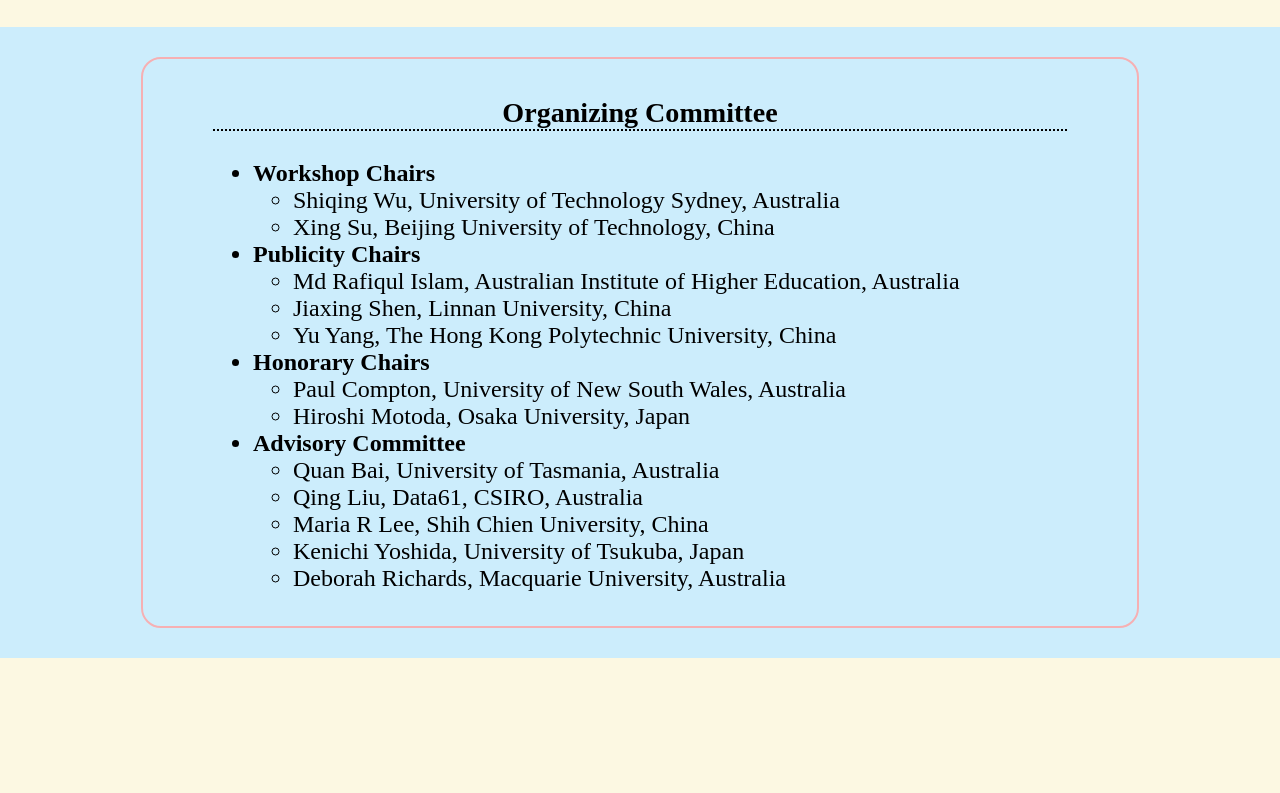
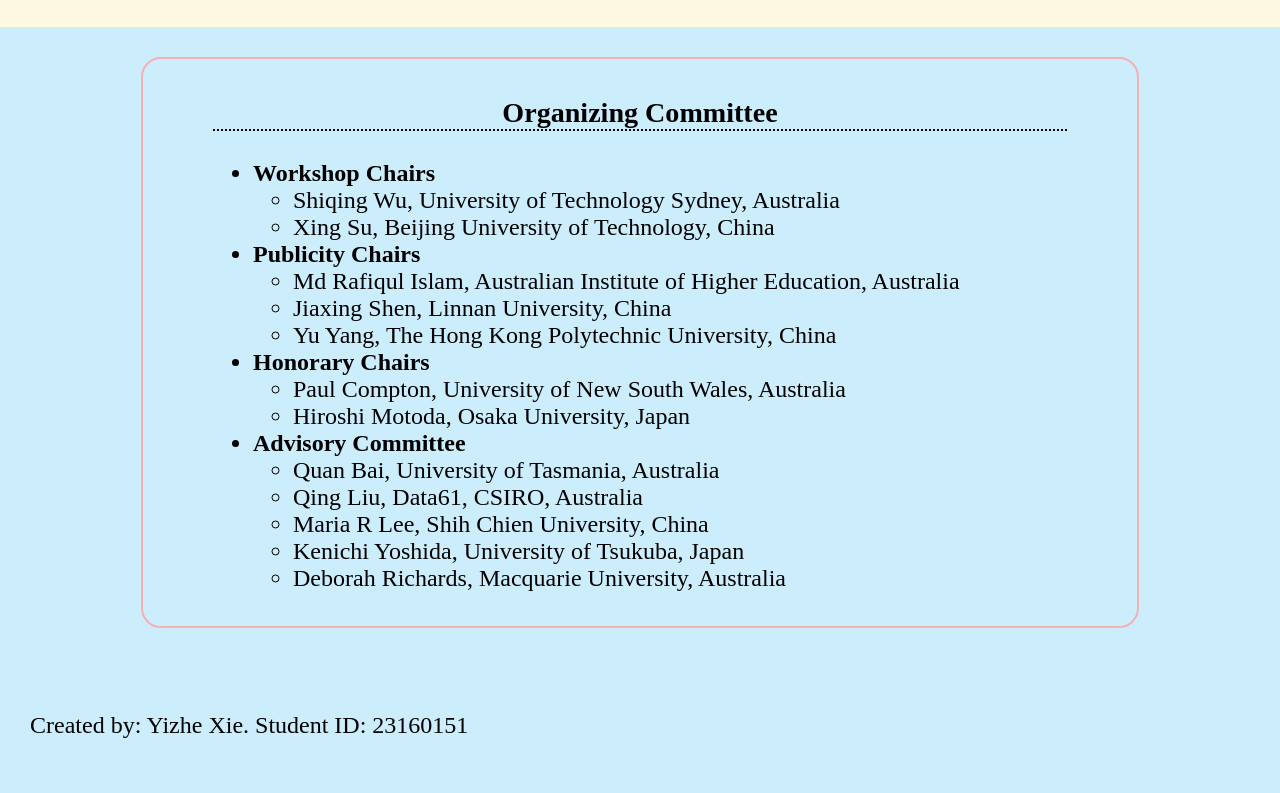
Before and after one commit to WebDesign-Tutorial/web2025.github.io, a plain HTML site: page index.html in a window 1280 px wide. Shown: the part 3330-4123 px from the top of the page. Before the commit the page ends 3988 px from the top, so only its background shows below. Drawn offline with Linux system fonts and the light colour scheme.

Commit message:
Update index.html

```diff
--- a/index.html
+++ b/index.html
@@ -182,6 +182,12 @@
             </ul>
         </div>
     </div>
+
+    <div class="container color-blue">
+        <div class=" author-info">
+            <p>Created by: Yizhe Xie. Student ID: 23160151</p>
+        </div>
+    </div>
 </body>
 
 </html>
```
